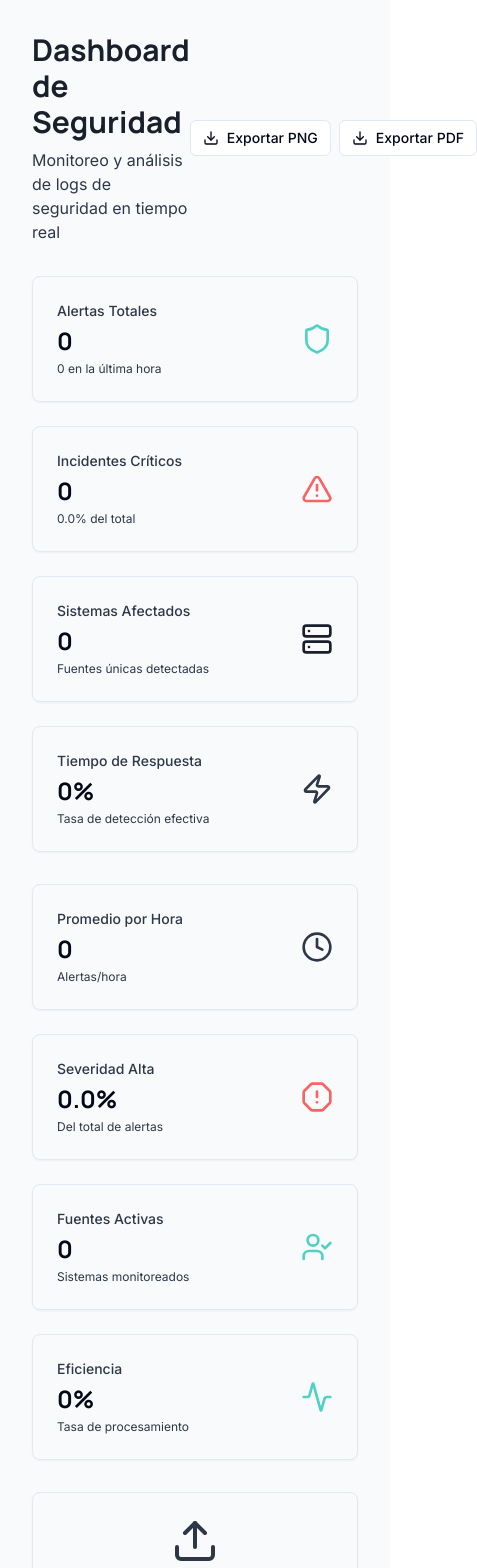
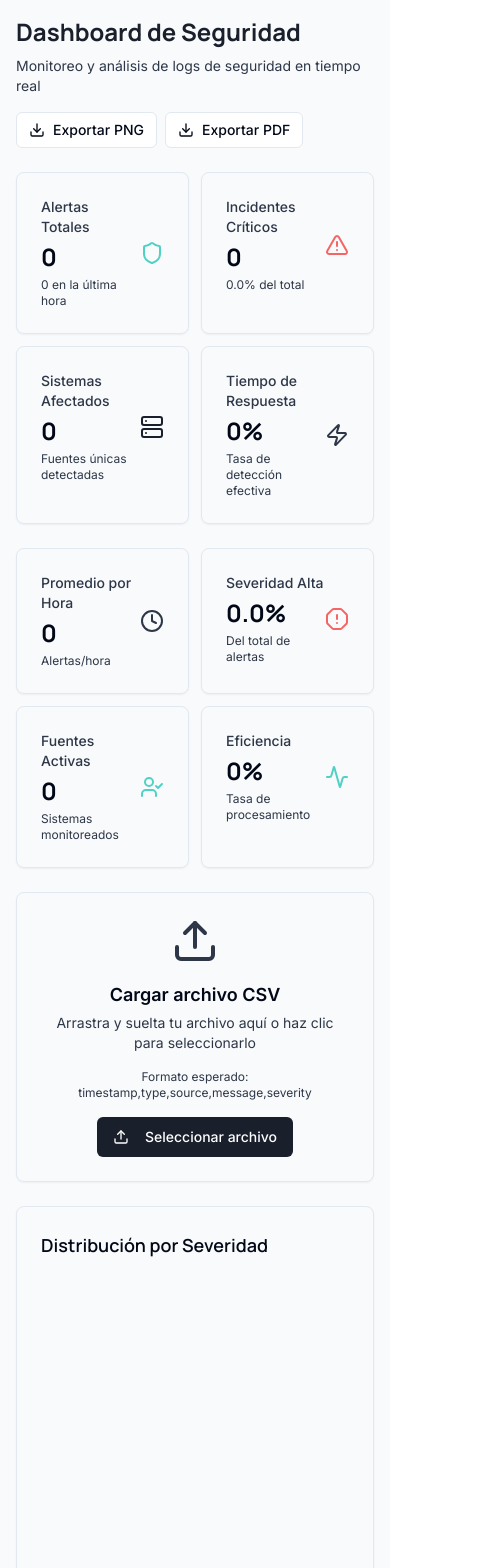
Before and after one commit to yahirter1/cybercsv-dashboard, a React (Vite) app: page / in a window 390 px wide. Shown: the top 1568 px of the page, 477 px wide, since content can reach past the window. Built offline with nearby package versions, Linux system fonts and the light colour scheme.

Commit message:
Implement responsive dashboard design
This commit implements a responsive design for the dashboard, making it accessible and usable on mobile devices.  No specific implementation details are included in this commit.

```diff
--- a/src/pages/Index.tsx
+++ b/src/pages/Index.tsx
@@ -59,82 +59,91 @@ const Index = () => {
   const metrics = calculateMetrics();
 
   return (
-    <div className="min-h-screen bg-gray-50 p-8">
-      <div className="flex justify-between items-center mb-8">
-        <header>
-          <h1 className="text-3xl font-heading font-bold text-primary mb-2">Dashboard de Seguridad</h1>
-          <p className="text-muted-foreground">Monitoreo y análisis de logs de seguridad en tiempo real</p>
+    <div className="min-h-screen bg-gray-50 p-4 sm:p-6 lg:p-8">
+      <div className="flex flex-col sm:flex-row justify-between items-start sm:items-center gap-4 sm:gap-8 mb-6 sm:mb-8">
+        <header className="w-full sm:w-auto">
+          <h1 className="text-2xl sm:text-3xl font-heading font-bold text-primary mb-2">Dashboard de Seguridad</h1>
+          <p className="text-sm sm:text-base text-muted-foreground">Monitoreo y análisis de logs de seguridad en tiempo real</p>
         </header>
-        <ExportButtons />
+        <div className="w-full sm:w-auto">
+          <ExportButtons />
+        </div>
       </div>
 
-      <div id="security-dashboard" className="space-y-8">
-        <div className="grid grid-cols-1 md:grid-cols-2 lg:grid-cols-4 gap-6">
+      <div id="security-dashboard" className="space-y-6 sm:space-y-8">
+        {/* Métricas principales */}
+        <div className="grid grid-cols-2 sm:grid-cols-2 lg:grid-cols-4 gap-3 sm:gap-4 lg:gap-6">
           <MetricCard
             title="Alertas Totales"
             value={metrics.totalAlerts.toString()}
             subtitle={`${metrics.alertsLastHour} en la última hora`}
-            icon={<Shield className="h-8 w-8 text-success" />}
+            icon={<Shield className="h-6 w-6 sm:h-8 sm:w-8 text-success" />}
           />
           <MetricCard
             title="Incidentes Críticos"
             value={`${metrics.criticalIncidents}`}
             subtitle={`${metrics.criticalPercentage}% del total`}
-            icon={<AlertTriangle className="h-8 w-8 text-danger" />}
+            icon={<AlertTriangle className="h-6 w-6 sm:h-8 sm:w-8 text-danger" />}
           />
           <MetricCard
             title="Sistemas Afectados"
             value={metrics.systemsAffected.toString()}
             subtitle="Fuentes únicas detectadas"
-            icon={<Server className="h-8 w-8 text-primary" />}
+            icon={<Server className="h-6 w-6 sm:h-8 sm:w-8 text-primary" />}
           />
           <MetricCard
             title="Tiempo de Respuesta"
             value={metrics.responseRate}
             subtitle="Tasa de detección efectiva"
-            icon={<Zap className="h-8 w-8 text-warning" />}
+            icon={<Zap className="h-6 w-6 sm:h-8 sm:w-8 text-warning" />}
           />
         </div>
 
-        <div className="grid grid-cols-1 md:grid-cols-2 lg:grid-cols-4 gap-6">
+        {/* Métricas secundarias */}
+        <div className="grid grid-cols-2 sm:grid-cols-2 lg:grid-cols-4 gap-3 sm:gap-4 lg:gap-6">
           <MetricCard
             title="Promedio por Hora"
             value={metrics.averageAlertsPerHour.toString()}
             subtitle="Alertas/hora"
-            icon={<Clock className="h-8 w-8 text-info" />}
+            icon={<Clock className="h-6 w-6 sm:h-8 sm:w-8 text-info" />}
           />
           <MetricCard
             title="Severidad Alta"
             value={metrics.warningPercentage + "%"}
             subtitle="Del total de alertas"
-            icon={<AlertOctagon className="h-8 w-8 text-danger" />}
+            icon={<AlertOctagon className="h-6 w-6 sm:h-8 sm:w-8 text-danger" />}
           />
           <MetricCard
             title="Fuentes Activas"
             value={metrics.uniqueSources.toString()}
             subtitle="Sistemas monitoreados"
-            icon={<UserCheck className="h-8 w-8 text-success" />}
+            icon={<UserCheck className="h-6 w-6 sm:h-8 sm:w-8 text-success" />}
           />
           <MetricCard
             title="Eficiencia"
             value={metrics.responseRate}
             subtitle="Tasa de procesamiento"
-            icon={<Activity className="h-8 w-8 text-success" />}
+            icon={<Activity className="h-6 w-6 sm:h-8 sm:w-8 text-success" />}
           />
         </div>
 
-        <div>
+        {/* Sección de carga de archivos */}
+        <div className="w-full">
           <FileUpload onLogsUpdate={handleLogsUpdate} />
         </div>
 
-        <div className="grid grid-cols-1 lg:grid-cols-2 gap-6">
+        {/* Gráficos */}
+        <div className="grid grid-cols-1 md:grid-cols-1 lg:grid-cols-2 gap-4 sm:gap-6">
           <Charts logs={filteredLogs} type="severity" />
           <Charts logs={filteredLogs} type="trends" />
           <Charts logs={filteredLogs} type="timeline" />
           <Charts logs={filteredLogs} type="heatmap" />
         </div>
 
-        <LogsTable logs={filteredLogs} onSearch={setSearchTerm} searchTerm={searchTerm} />
+        {/* Tabla de logs */}
+        <div className="w-full overflow-x-auto">
+          <LogsTable logs={filteredLogs} onSearch={setSearchTerm} searchTerm={searchTerm} />
+        </div>
       </div>
     </div>
   );
```
